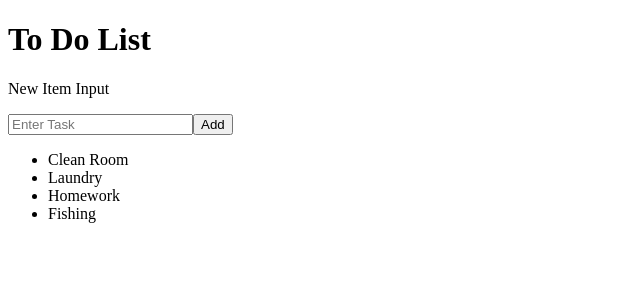
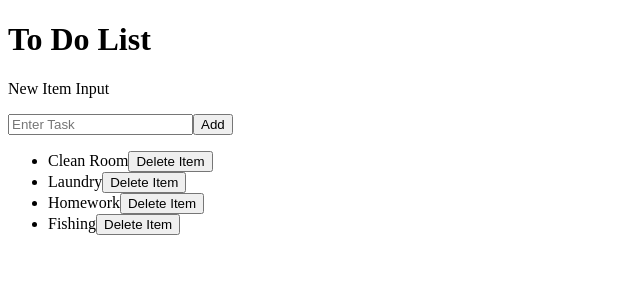
Before and after one commit to jriall/react-recipe-box, a React (Create React App) app: page / in a window 1280 px wide. Shown: the top 300 px of the page, without its empty margins (0-640 px from the left). Built offline with nearby package versions, Linux system fonts and the light colour scheme.

Commit message:
added ability to delete list item

```diff
--- a/src/components/ListItem.js
+++ b/src/components/ListItem.js
@@ -1,7 +1,12 @@
 import React from "react";
 
 const ListItem = (props) => {
-  return <li className="list-item">{props.item}</li>;
+  return (
+    <li className="list-item">
+      {props.item}
+      <button className="delete-list-item" onClick={() => props.deleteItem(props.item)}>Delete Item</button>
+    </li>
+  );
 }
 
 export default ListItem;
--- a/src/containers/App.js
+++ b/src/containers/App.js
@@ -10,15 +10,18 @@ class App extends Component {
     };
     this.addItem = this.addItem.bind(this);
     this.onInputChange = this.onInputChange.bind(this);
+    this.deleteItem = this.deleteItem.bind(this);
   }
 
   addItem(e) {
+    if (this.state.inputContent) {
       const current = this.state.list;
       current.push(this.state.inputContent);
       this.setState({
         list: current,
         inputContent: "",
       });
+    }
     e.preventDefault();
   }
 
@@ -28,11 +31,18 @@ class App extends Component {
     });
   }
 
+  deleteItem(key) {
+    const filtered = this.state.list.filter(a => a !== key);
+    this.setState({
+      list: filtered,
+    })
+  }
+
   render() {
     return (
       <div className="App">
         <h1>To Do List</h1>
-        <ListAndControlsContainer list={this.state.list} addItem={this.addItem} inputContent={this.state.inputContent} onInputChange={this.onInputChange}/>
+        <ListAndControlsContainer list={this.state.list} addItem={this.addItem} inputContent={this.state.inputContent} onInputChange={this.onInputChange} deleteItem={this.deleteItem}/>
       </div>
     );
   }
--- a/src/containers/ListAndControlsContainer.js
+++ b/src/containers/ListAndControlsContainer.js
@@ -5,8 +5,8 @@ import NewItemInput from "../components/NewItemInput";
 const ListAndControlsContainer = (props) => {
   return (
     <div className="list-and-controls-container">
-      <NewItemInput addItem={props.addItem} inputContent={props.inputContent} onInputChange={props.onInputChange}/>
-      <ListContainer list={props.list} />
+      <NewItemInput addItem={props.addItem} inputContent={props.inputContent} onInputChange={props.onInputChange} />
+      <ListContainer list={props.list} deleteItem={props.deleteItem} />
     </div>
   );
 };
--- a/src/containers/ListContainer.js
+++ b/src/containers/ListContainer.js
@@ -2,7 +2,7 @@ import React from 'react';
 import ListItem from '../components/ListItem';
 
 const ListContainer = (props) => {
-  const listItems = props.list.map((item, index) => <ListItem item={item} key={index} />);
+  const listItems = props.list.map((item, index) => <ListItem item={item} key={index} deleteItem={props.deleteItem} />);
   return <ul className="list-container">{listItems}</ul>;
 };
 
```
Lines whose indentation alone changed are shown as unchanged.
